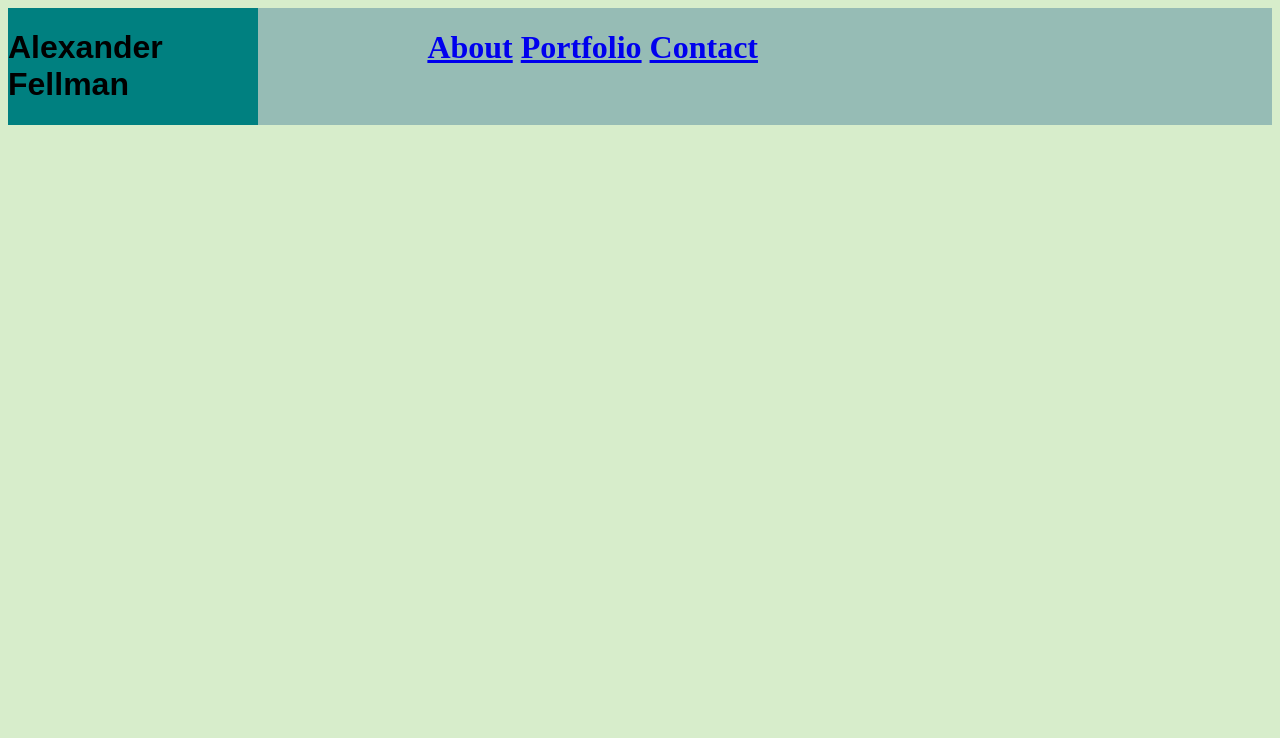
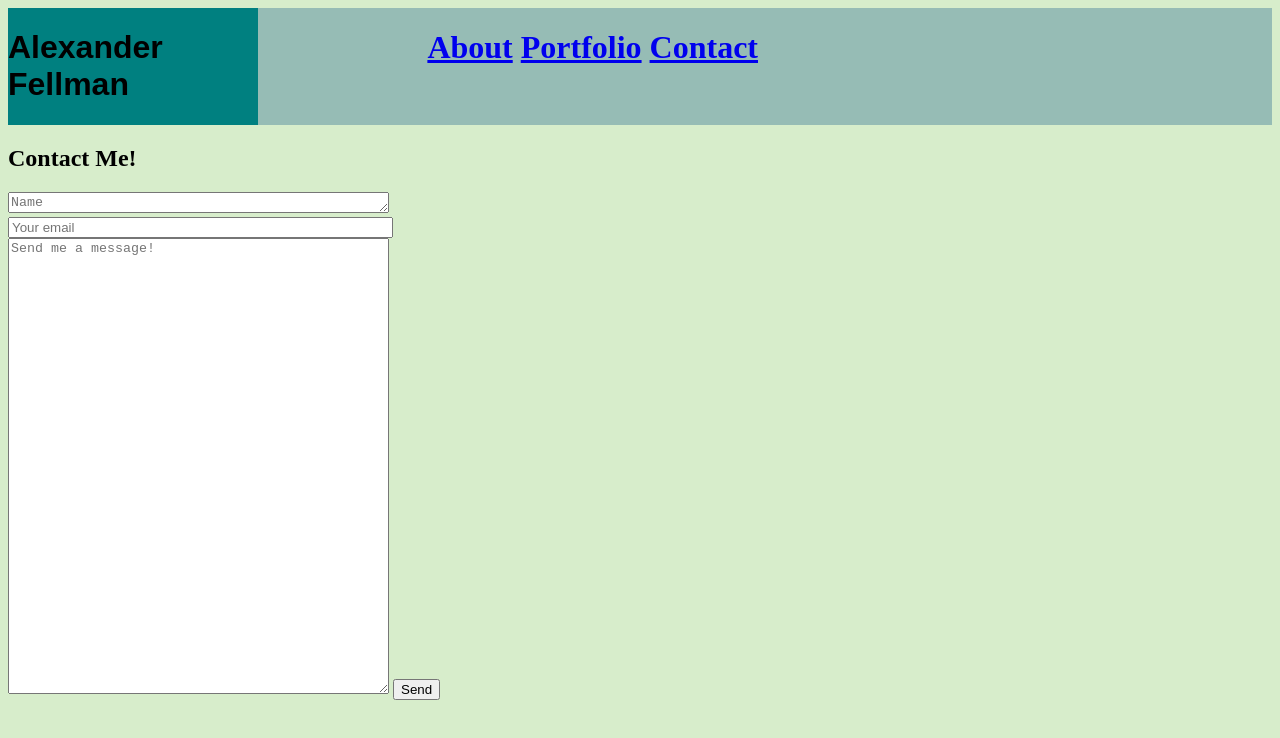
Before and after one commit to AFellman01/basicprofile2, a plain HTML site: page portfolio.html in a window 1280 px wide. Drawn offline with Linux system fonts and the light colour scheme; files that its build step writes are made by us from their sources.

Commit message:
new folders

```diff
--- a/portfolio.html
+++ b/portfolio.html
@@ -13,9 +13,22 @@
 <a href="portfolio.html">Portfolio</a>
 <a href="contact.html">Contact</a>
 </h1>
-
 </div>
 </header>
 
+<div class="center-div">
+
+<section id="form">
+<h2>Contact Me!</h2>
+<textarea name="message" rows="1" cols="45" placeholder="Name"></textarea>
+</br>
+<form method="POST"  action="mailto:alexandermfellman@gmail.com">
+<input type="email" name="email" placeholder="Your email" size="45">
+</br>
+<textarea name="message" rows="30" cols="45" placeholder="Send me a message!"></textarea>
+<button type="submit">Send</button>
+</form>
+</section>
+</div>
   </body>
 </html>
```
Also changed, not shown: assets/images/turtle.jpg (renamed from style/images/turtle.jpg), assets/style/reset.css (added), assets/style/style.css (renamed from style/style.css).
